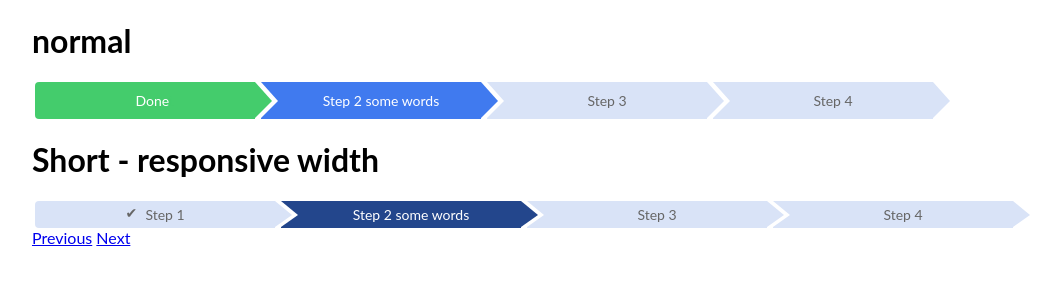
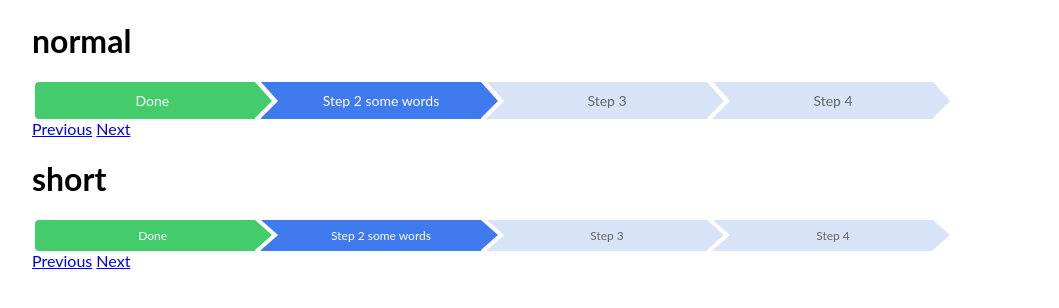
Before and after one commit to chrisjmok/charts, a plain HTML site: page src/arrow-progress/arrow-progress.html in a window 1280 px wide. Shown: the whole page, without its empty margins (108-1167 px from the left). Drawn offline with nearby package versions, Linux system fonts and the light colour scheme.

Commit message:
(refactor) add better short design; code refactor

```diff
--- a/src/arrow-progress/arrow-progress.css
+++ b/src/arrow-progress/arrow-progress.css
@@ -1,5 +1,4 @@
 /* Global CSS, you probably don't need that */
-
 .clearfix:after {
     clear: both;
     content: "";
@@ -19,7 +18,7 @@
   vertical-align: middle;
 }
 
-/* Breadcrups CSS */
+/* arrow-steps standalone CSS (you dont need the above) */
 
   .arrow-steps .step {
     font-size: 14px;
@@ -109,16 +108,20 @@
     border-left: 17px solid #407aef;
   }
 
-/* Breadcrups-short CSS */
+  /* arrow-steps-short standalone CSS (you dont need the above) */
 
     .arrow-steps-short .step {
-    font-size: 14px;
+      /* These are different */
+      font-size: 12px;
+      /* ./These are different */
       text-align: center;
       color: #666;
       cursor: default;
       margin: 0 3px;
-    padding: 5px 10px 5px 30px;
-    min-width: 20%;
+      /* These are different */
+      padding: 8px 10px 8px 30px;
+      /* ./These are different */
+      min-width: 180px;
       float: left;
       position: relative;
       background-color: #d9e3f7;
@@ -137,9 +140,11 @@
       right: -17px;
       width: 0;
       height: 0;
-    border-top: 14px solid transparent;
-    border-bottom: 12px solid transparent;
+      /* These are different */
+      border-top: 15px solid transparent;
+      border-bottom: 15px solid transparent;
       border-left: 17px solid #d9e3f7;
+      /* ./These are different */
       z-index: 2;
       transition: border-color 0.2s ease;
     }
@@ -166,10 +171,20 @@
 
     .arrow-steps-short .step span:before {
       opacity: 0;
-    content: "✔";
+      /*content: "✔";*/
+      content: "Done";
+      color: #fff;
       position: absolute;
-    top: -2px;
-    left: -20px;
+      /*top: -2px;*/
+      /*left: -20px;*/
+    }
+
+    .arrow-steps-short .step.done {
+      background-color: #44cc6c;
+      color: #44cc6c;
+    }
+    .arrow-steps-short .step.done:after {
+      border-left: 17px solid #44cc6c;
     }
 
     .arrow-steps-short .step.done span:before {
@@ -182,9 +197,9 @@
 
     .arrow-steps-short .step.current {
       color: #fff;
-    background-color: #23468c;
+      background-color: #407aef;
     }
 
     .arrow-steps-short .step.current:after {
-    border-left: 17px solid #23468c;
+      border-left: 17px solid #407aef;
     }
--- a/src/arrow-progress/arrow-progress.html
+++ b/src/arrow-progress/arrow-progress.html
@@ -23,7 +23,11 @@
         <span>Step 4</span>
       </div>
     </div>
-    <h1>Short - responsive width</h1>
+    <div class="nav clearfix">
+      <a href="#" id='arrow-steps-prev'>Previous</a>
+      <a href="#" id='arrow-steps-next'>Next</a>
+    </div>
+    <h1>short</h1>
     <div class="arrow-steps-short clearfix mbs">
       <div id="step1" class="step done">
         <span> Step 1</span>
@@ -39,8 +43,8 @@
       </div>
     </div>
     <div class="nav clearfix">
-        <a href="#" class="prev">Previous</a>
-        <a href="#" class="next">Next</a>
+      <a href="#" id='arrow-steps-short-prev'>Previous</a>
+      <a href="#" id='arrow-steps-short-next'>Next</a>
     </div>
   </div>
   <script src="https://code.jquery.com/jquery-3.1.0.js"></script>
--- a/src/arrow-progress/arrow-progress.js
+++ b/src/arrow-progress/arrow-progress.js
@@ -3,6 +3,36 @@ $( document ).ready(function() {
   var back =$(".prev");
   var next = $(".next");
   var steps = $(".step");
+
+  var arrow_steps = $(".arrow-steps .step");
+  $('#arrow-steps-prev').on("click", goToPrevState.bind(this, arrow_steps));
+  $('#arrow-steps-next').on('click', goToNextState.bind(this, arrow_steps));
+
+  var arrow_steps_short = $(".arrow-steps-short .step");
+  $('#arrow-steps-short-prev').on("click", goToPrevState.bind(this, arrow_steps_short));
+  $('#arrow-steps-short-next').on('click', goToNextState.bind(this, arrow_steps_short))
+
+  function goToNextState(list) {
+    $.each(list, function( i ) {
+      if (!$(list[i]).hasClass('current') && !$(list[i]).hasClass('done')) {
+        $(list[i]).addClass('current');
+        $(list[i - 1]).removeClass('current').addClass('done');
+        $(list[i - 1]).find('span').text('Done');
+        return false;
+      }
+    })
+  }
+
+  function goToPrevState(list) {
+    $.each( list, function( i ) {
+      if ($(list[i]).hasClass('done') && $(list[i + 1]).hasClass('current')) {
+        $(list[i + 1]).removeClass('current');
+        $(list[i]).removeClass('done').addClass('current');
+        return false;
+      }
+    });
+  }
+
 
   next.bind("click", function() {
     $.each( steps, function( i ) {
```
Lines whose indentation alone changed are shown as unchanged.
